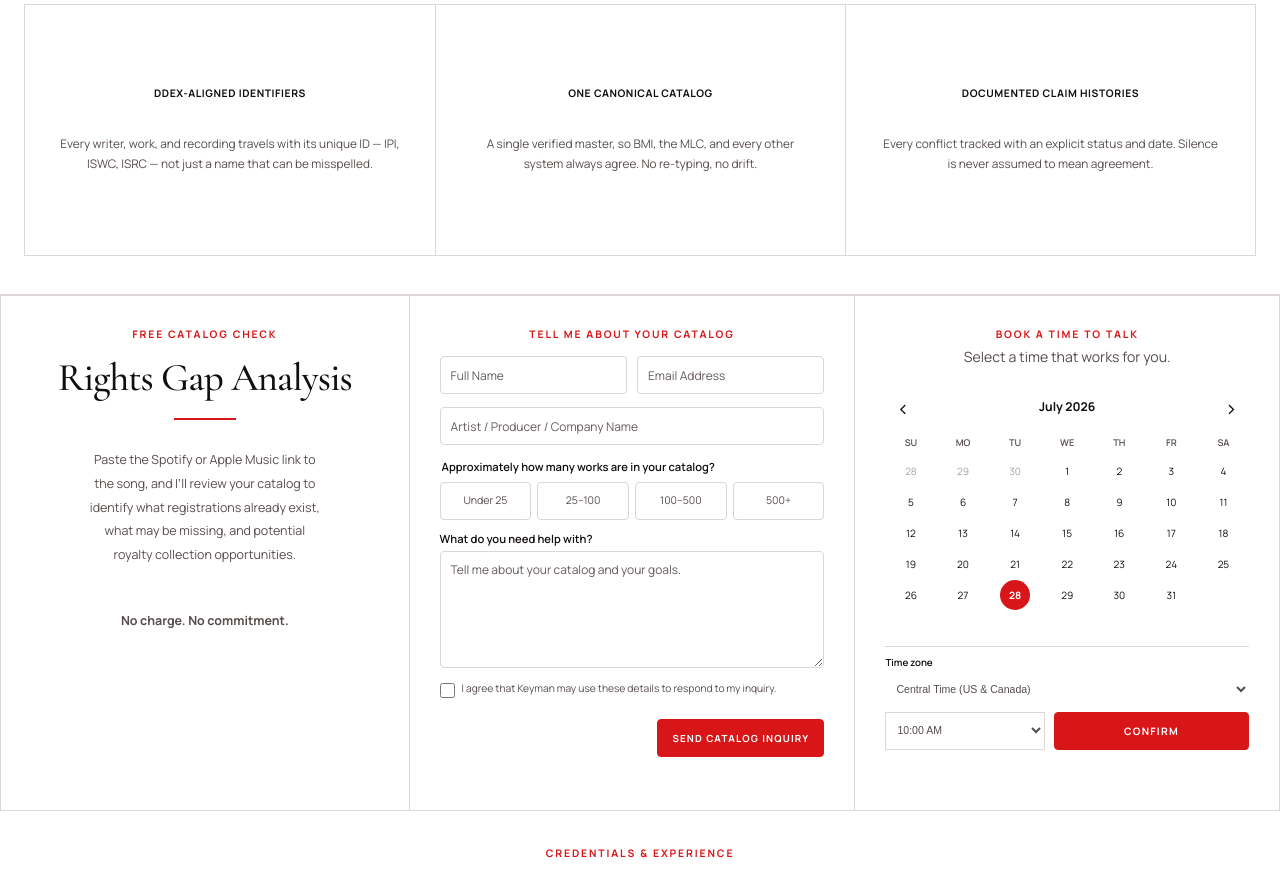
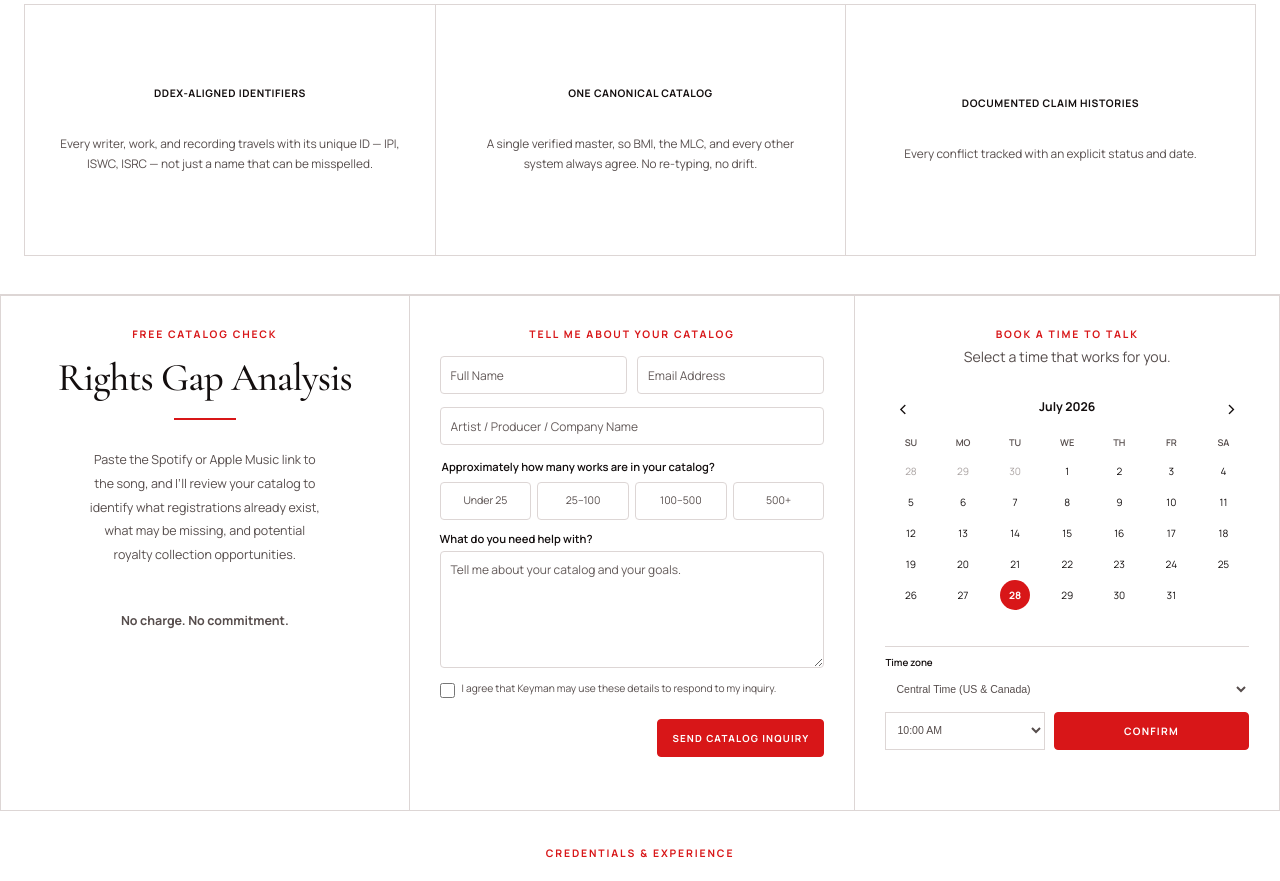
Before and after one commit to digitalcr8tive/keyman-website, a website: page index.html in a window 1280 px wide. Shown: the part 1040-1921 px from the top of the page. Drawn offline with nearby package versions, Linux system fonts and the light colour scheme; no server answers.

Commit message:
Remove claim history sentence

```diff
--- a/index.html
+++ b/index.html
@@ -145,7 +145,7 @@
         </article>
         <article class="service-item">
           <h3>Documented Claim Histories</h3>
-          <p>Every conflict tracked with an explicit status and date. Silence is never assumed to mean agreement.</p>
+          <p>Every conflict tracked with an explicit status and date.</p>
         </article>
       </div>
     </section>
```
Also changed, not shown: dist/client/index.html.
